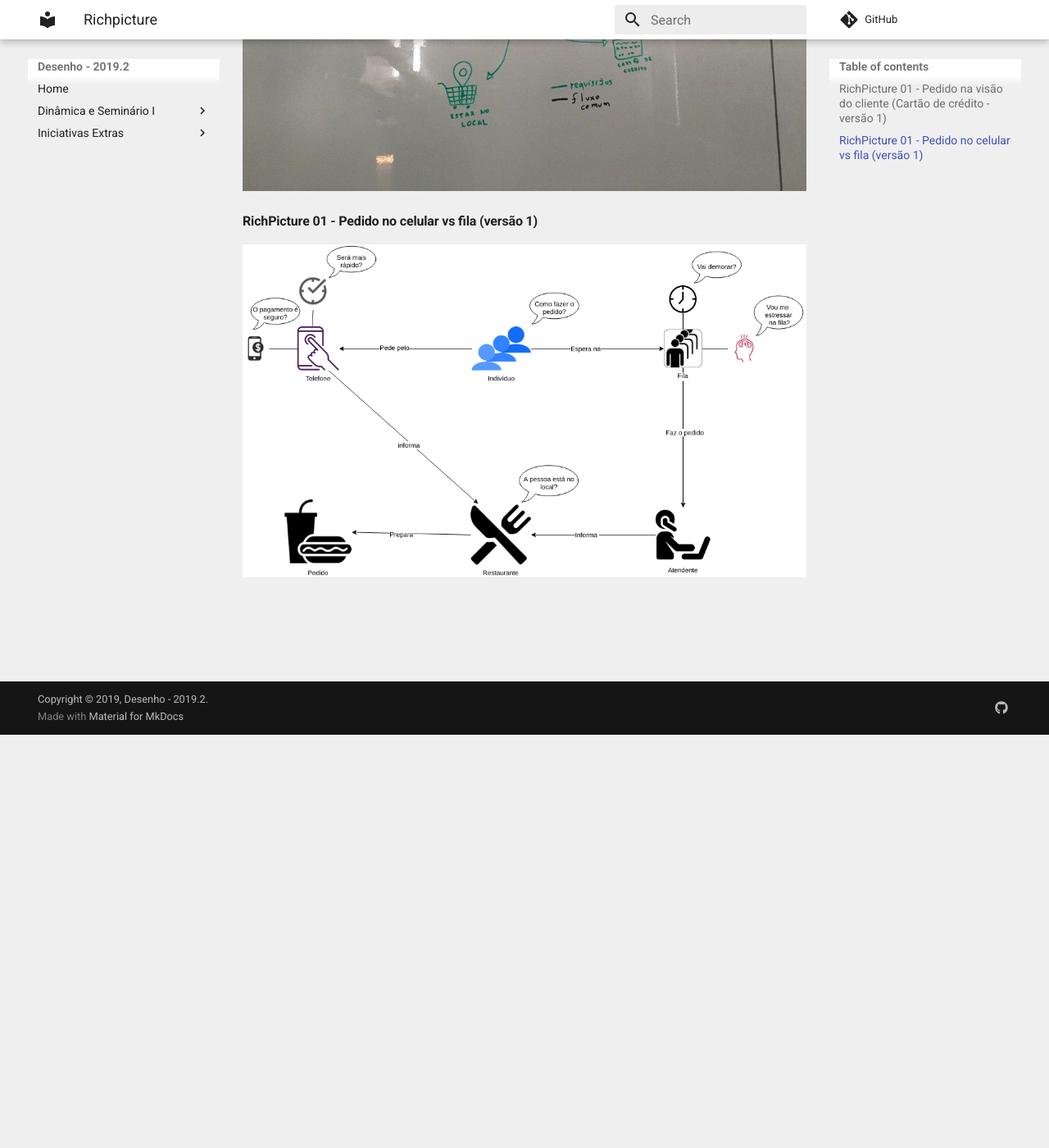
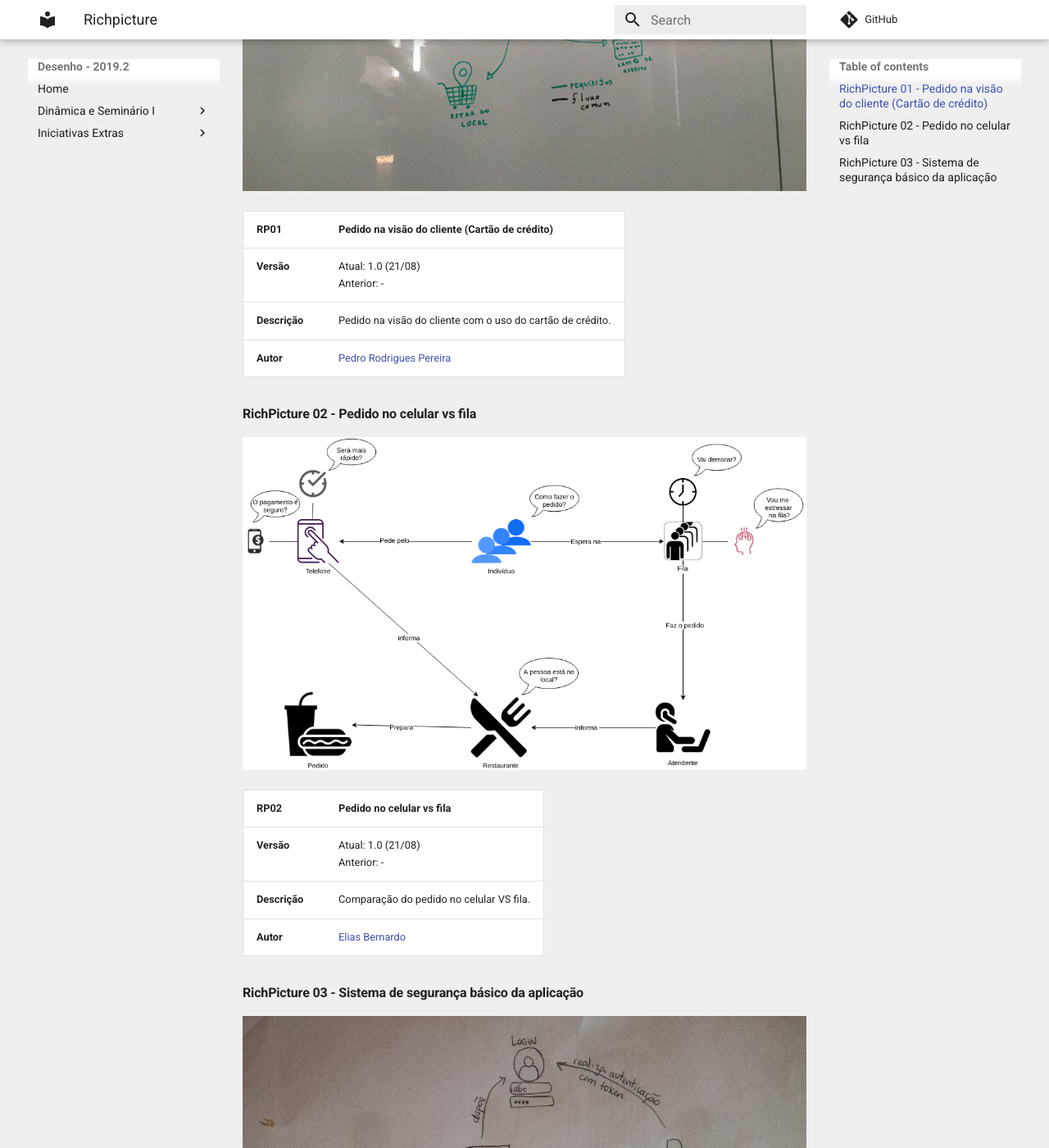
Before and after one commit to fga-desenho-2019-2/Wiki, an MkDocs documentation site: the page built from docs/seminario1/richpicture.md, in a window 1280 px wide and 1400 px high, scrolled down 504 px. Shown: the whole window at 82% size. Built offline with MkDocs 1.6.1 and Material for MkDocs 9.7.7, drawn with Linux system fonts in a browser that asks for light colours; comment, search, counter and statistics services are not loaded; old or Windows-style settings are respelled for this version of MkDocs; some of the changed text lies outside the part shown.

Commit message:
Adding v1 rp about security

```diff
--- a/docs/seminario1/richpicture.md
+++ b/docs/seminario1/richpicture.md
@@ -1,5 +1,26 @@
-#### RichPicture 01 - Pedido na visão do cliente (Cartão de crédito - versão 1)
+#### RichPicture 01 - Pedido na visão do cliente (Cartão de crédito)
 ![richpicture-pedido-cartao-v1](../images/richpicture-esboco-pedido-com-cartao.jpg)
 
-#### RichPicture 01 - Pedido no celular vs fila (versão 1)
+ **RP01** | **Pedido na visão do cliente (Cartão de crédito)**  |
+|--|--|
+| **Versão**| Atual: 1.0 (21/08) <br> Anterior: - |
+| **Descrição** | Pedido na visão do cliente com o uso do cartão de crédito. |
+|**Autor**| [Pedro Rodrigues Pereira](https://github.com/pedro-prp) |
+
+#### RichPicture 02 - Pedido no celular vs fila
 ![richpicture-pedido-cartao-v1](../images/RP_fila_cel.png)
+
+ **RP02** | **Pedido no celular vs fila**  |
+|--|--|
+| **Versão**| Atual: 1.0 (21/08) <br> Anterior: - |
+| **Descrição** | Comparação do pedido no celular VS fila. |
+|**Autor**| [Elias Bernardo](https://github.com/ebmm01) |
+
+#### RichPicture 03 - Sistema de segurança básico da aplicação
+![richpicture-seguranca-v1](../images/richpicture-esboco-seguranca-v1.jpg)
+
+ **RP03** | **Sistema de segurança básico da aplicação**  |
+|--|--|
+| **Versão**| Atual: 1.0 (21/08) <br> Anterior: - |
+| **Descrição** | Sistema de segurança básica da aplicação. |
+|**Autor**| [Shayane Marques Alcântara](https://github.com/shayanealcantara) |
```
